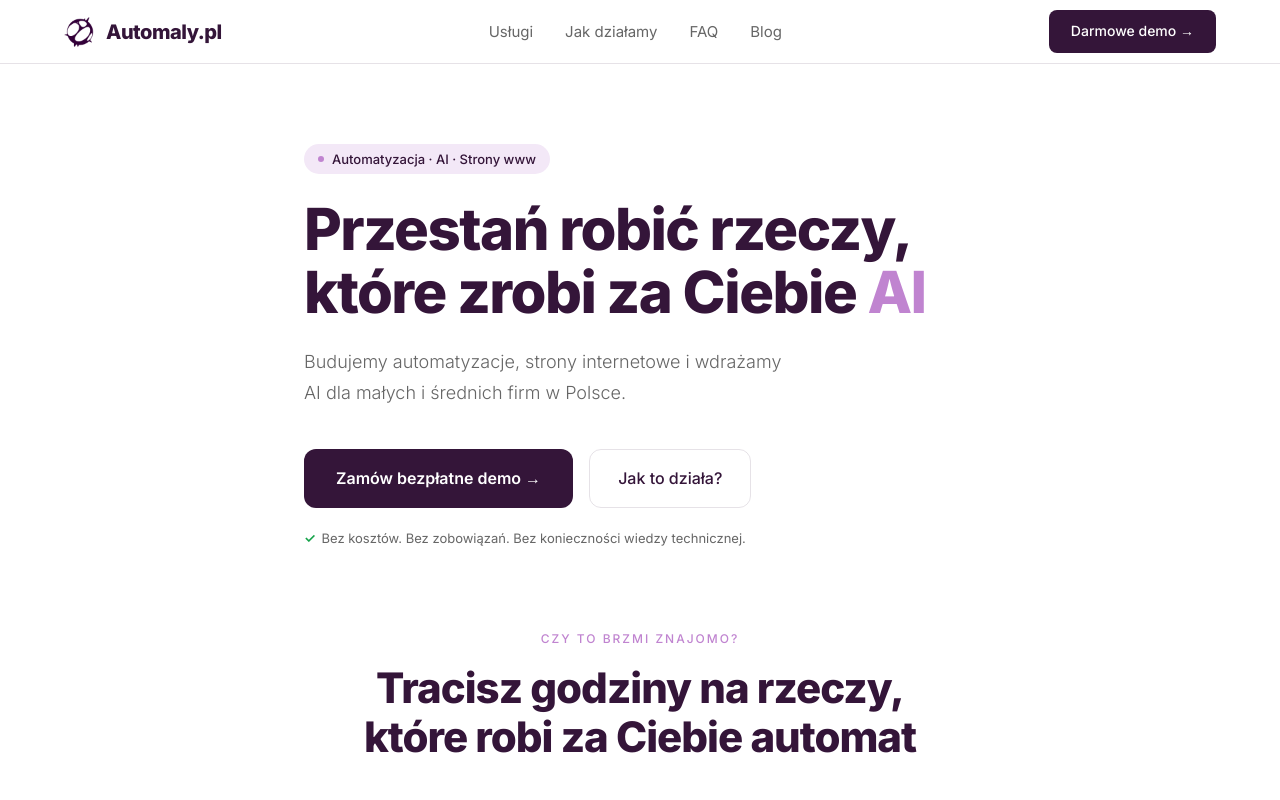
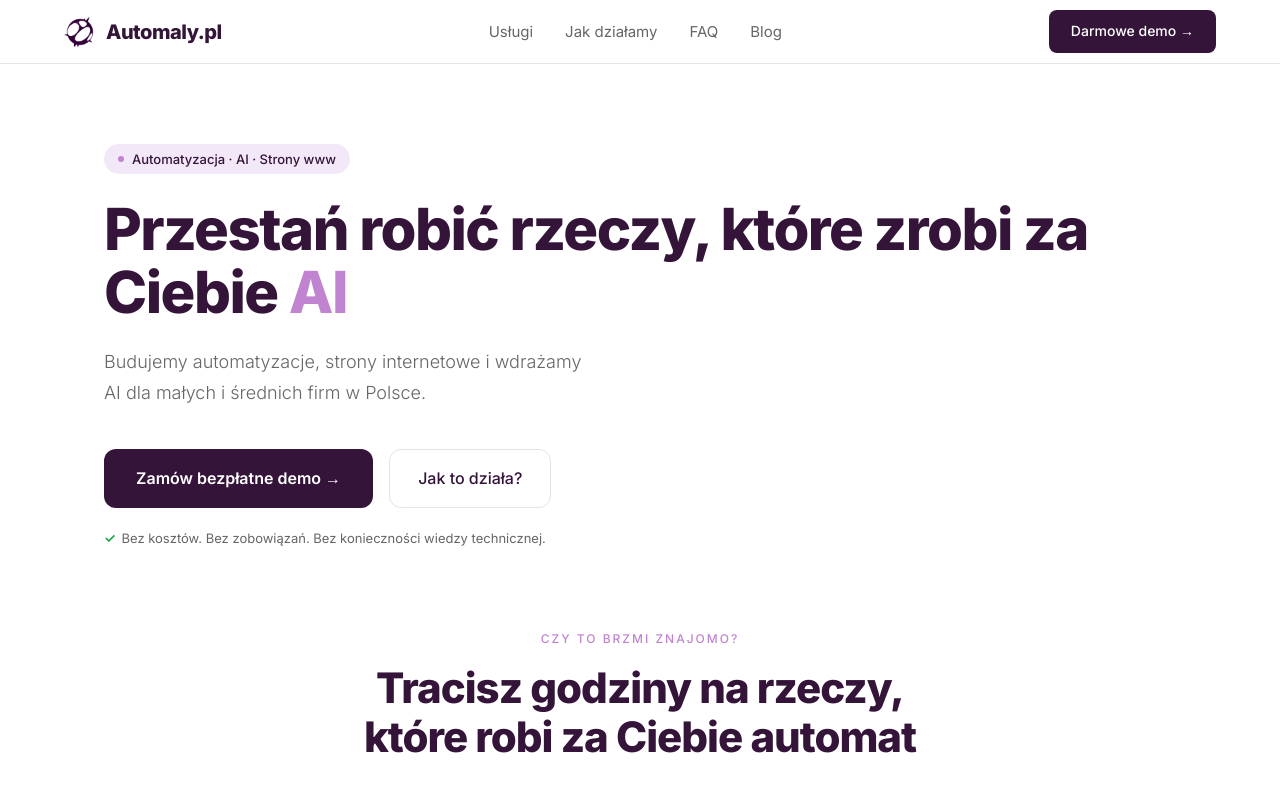
Before and after one commit to MikeyX03/automaly-next, a Next.js app: page / in a window 1280 px wide. Shown: the top 800 px of the page. Built offline with nearby package versions, Linux system fonts and the light colour scheme; no server answers; the database is empty.

Commit message:
Update globals.css

```diff
--- a/app/globals.css
+++ b/app/globals.css
@@ -164,7 +164,7 @@ nav {
 /* HERO */
 .hero {
   padding: 80px 5% 20px;
-  max-width: 800px; margin: 0 auto;
+  max-width: 1200px; margin: 0 auto;
   display: block;
 }
 
```
